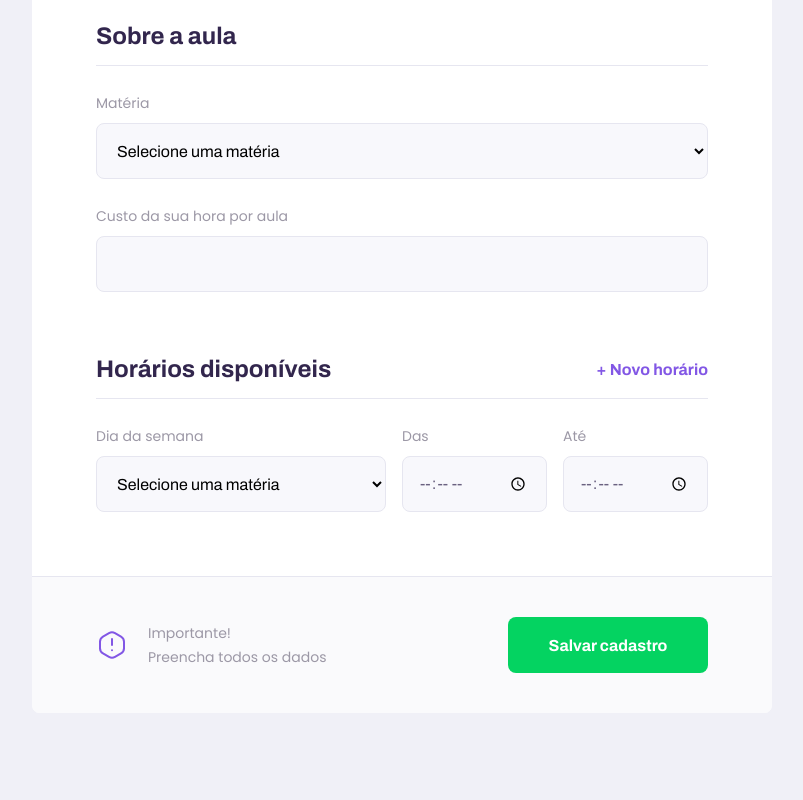
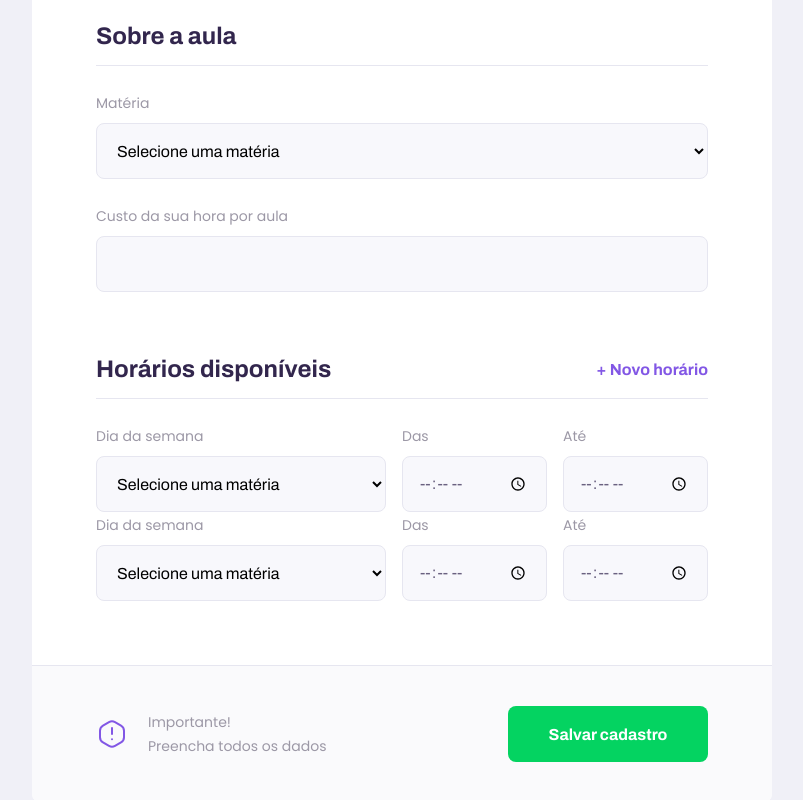
Before and after one commit to nandabalassoni/proffy, a React (Create React App) app: page /give-classes in a window 1280 px wide. Shown: the part 999-1799 px from the top of the page, without its empty margins (238-1041 px from the left). Before the commit the page ends 1712 px from the top, so only its background shows below. Built offline with nearby package versions, Linux system fonts and the light colour scheme; the HTML template or start-up script is replaced by a standard one.

Commit message:
atualizando o arquivo de cadastro de professores na plataforma

```diff
--- a/src/pages/TeacherForm/index.tsx
+++ b/src/pages/TeacherForm/index.tsx
@@ -1,4 +1,4 @@
-import React from 'react';
+import React, { useState } from 'react';
 import PageHeader from '../../components/PageHeader';
 import './styles.css'
 import Input from '../../components/Input';
@@ -9,6 +9,21 @@ import Select from '../../components/Select';
 
 
 function TeacherForm(){
+
+    //const scheduleItems = useState
+
+    const [scheduleItems, setScheduleItems] = useState([
+        {week_day: 0, from: '8:OO AM', to: '4:00 PM'},
+        {week_day: 2, from: '9:OO AM', to: '6:00 PM'},
+    ])
+
+    function addNewScheduleItem(){
+
+        setScheduleItems([
+            ...scheduleItems,
+            { week_day: 0, from: '', to: ''}
+        ]);
+    }
     return(
         <div id="page-teacher-form" className="container">
             <PageHeader title="Que incrível que você quer dar aulas."
@@ -54,11 +69,14 @@ function TeacherForm(){
                 <fieldset>
                     <legend>
                         Horários disponíveis
-                        <button type="button"> + Novo horário</button>
+                        <button type="button" onClick = {addNewScheduleItem}> + Novo horário</button>
                     </legend>
 
-                    <div className="schedule-item">
-                        <Select name="week_day"
+                    {scheduleItems.map(scheduleItem =>{
+                        return(
+                            <div key = {scheduleItem.week_day}className="schedule-item">
+                                <Select
+                                    name="week_day"
                                     label="Dia da semana"
                                     options={[
                                         {value:"0", label:"Domingo"},
@@ -74,6 +92,8 @@ function TeacherForm(){
                         <Input name="from" label="Das" type="time" />
                         <Input name="to" label="Até" type="time" />
                     </div>
+                        );
+                    })}
                 </fieldset>
 
                 <footer>
```
Lines whose indentation alone changed are shown as unchanged.
